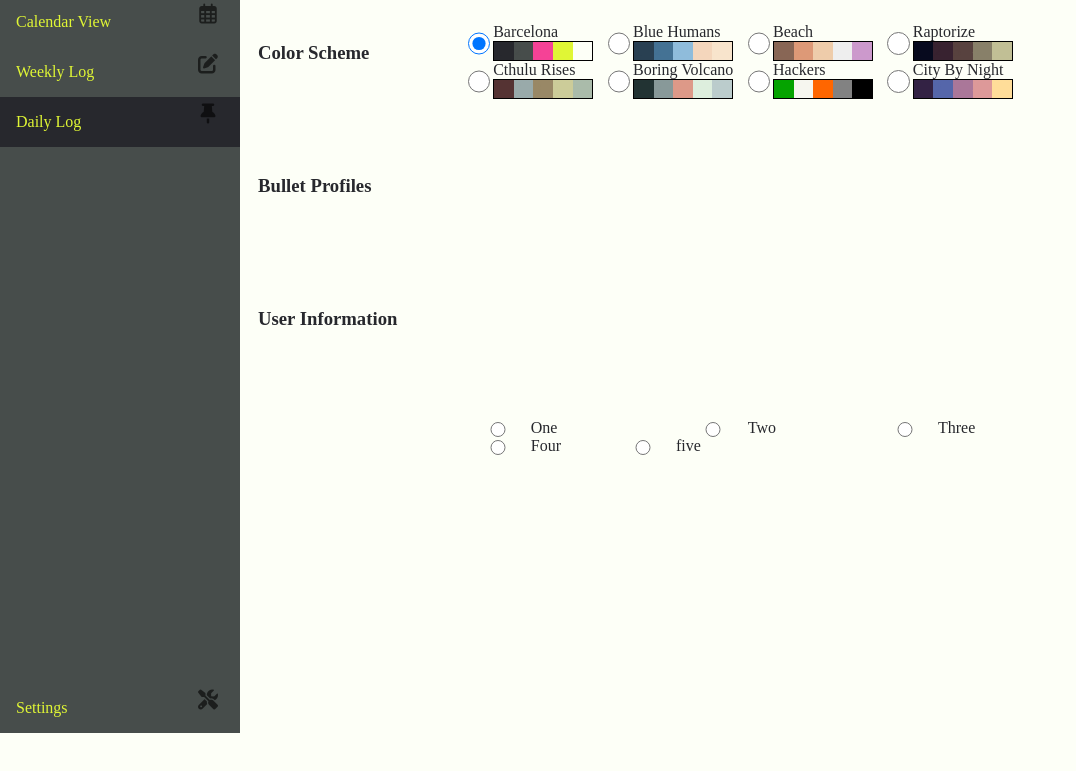
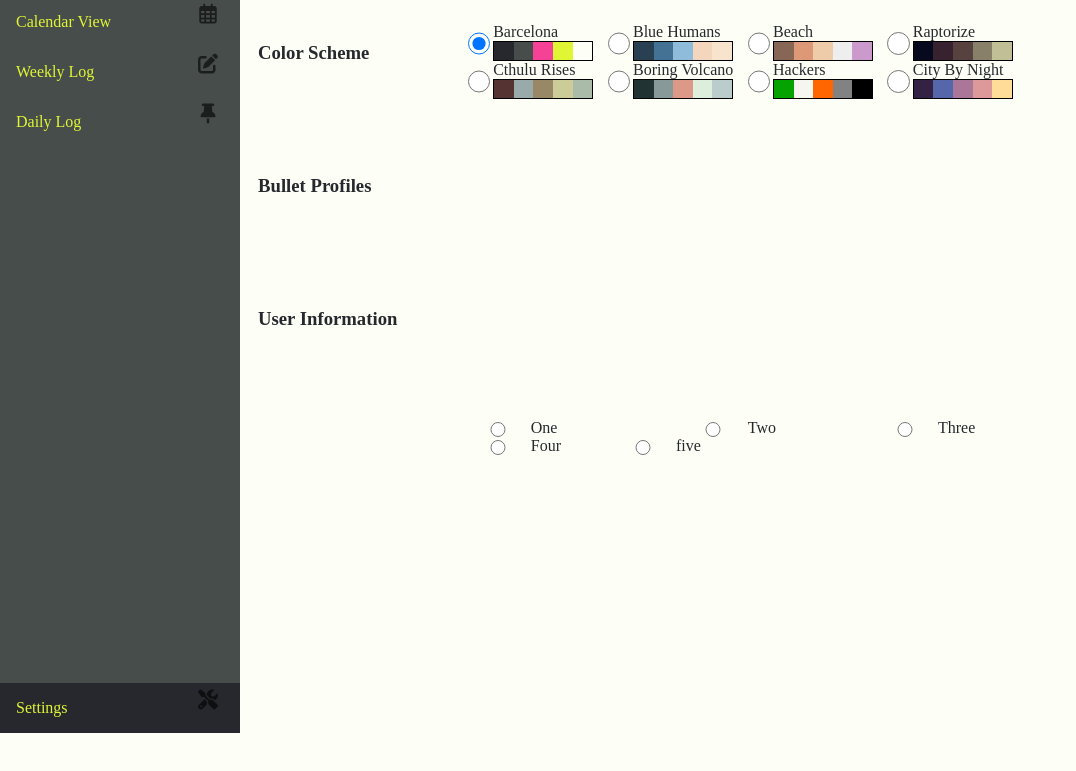
Before and after one commit to cse110-w21-group21/cse110-w21-group21, a website with bundled scripts: page source/settings.html in a window 1280 px wide. Shown: the part 67-838 px from the top of the page, without its empty margins (0-1076 px from the left). Built offline with nearby package versions, Linux system fonts and the light colour scheme.

Commit message:
Update settings.html

```diff
--- a/source/settings.html
+++ b/source/settings.html
@@ -37,11 +37,11 @@
         <span>Weekly Log</span>
         <i class="fas fa-edit fa-fw fa-lg"></i>
       </a>
-      <a href="./dailyLog.html" title="Daily Log" class="curr">
+      <a href="./dailyLog.html" title="Daily Log">
         <span>Daily Log</span>
         <i class="fas fa-thumbtack fa-fw fa-lg"></i>
       </a>
-      <a href="./settings.html" title="Settings" class="settingsbutton">
+      <a href="./settings.html" title="Settings" class="settingsbutton curr">
         <span>Settings</span>
         <i class="fas fa-tools fa-fw fa-lg"></i>
       </a>
```
